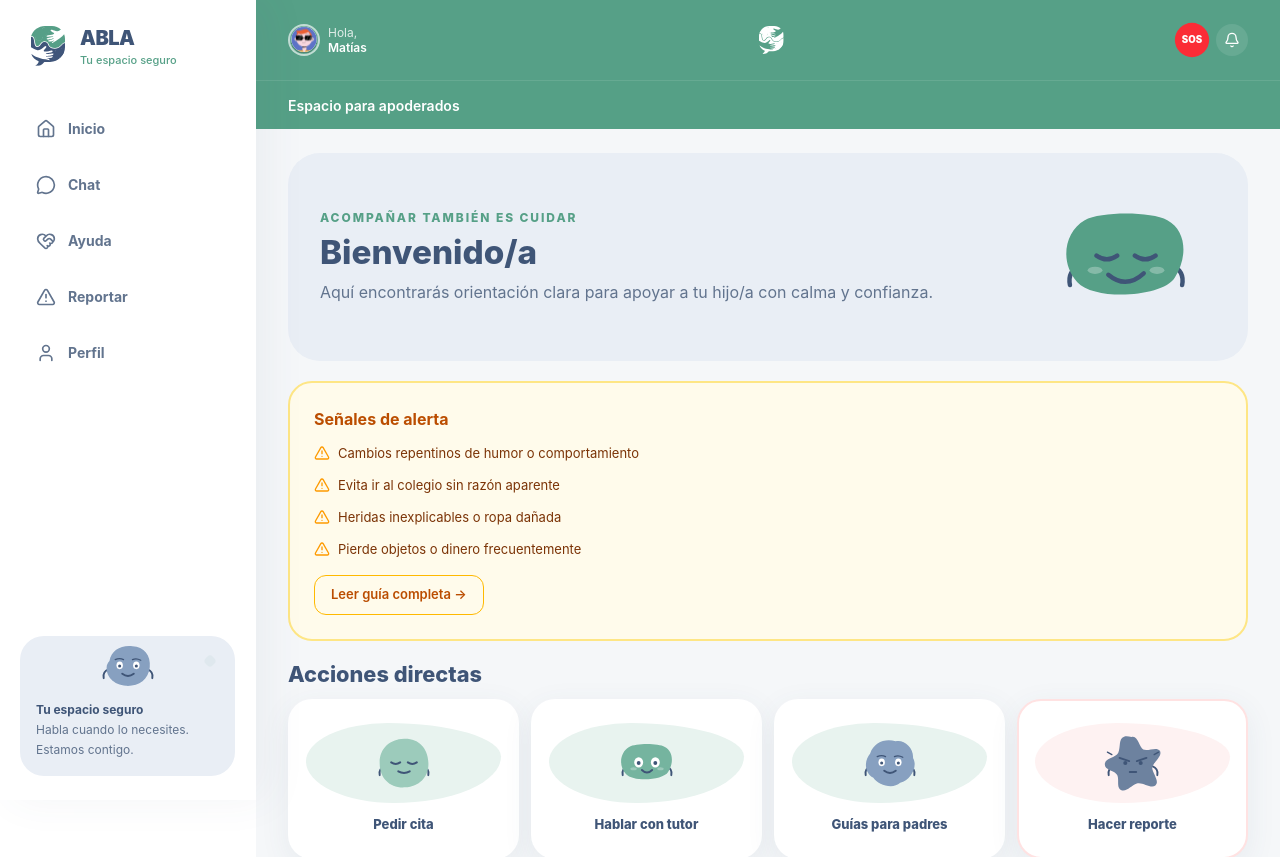
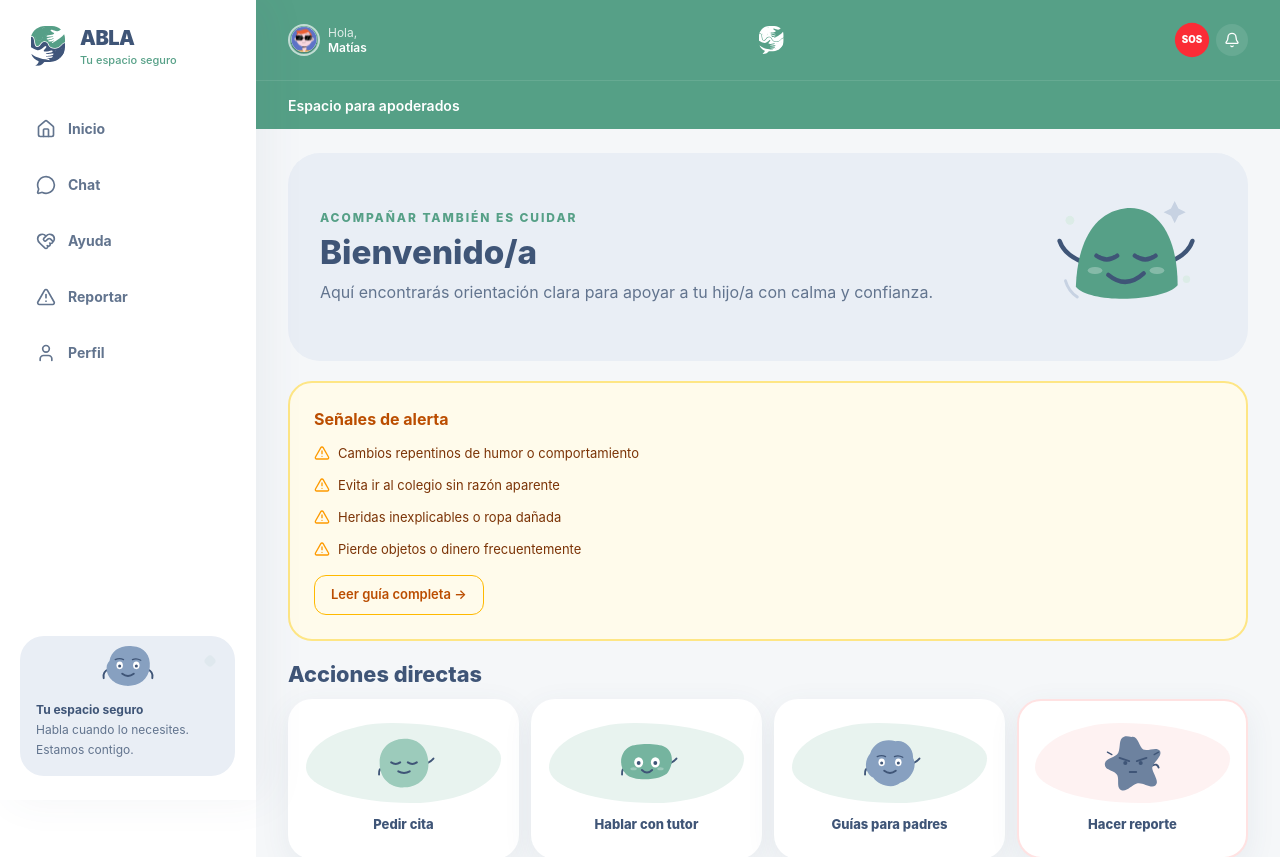
Before and after one commit to leandrodesignux-ux/ABLA-APP, a React (Vite) app: page /home/apoderado in a window 1280 px wide. Shown: the top 857 px of the page. Built offline with nearby package versions, Linux system fonts and the light colour scheme.

Commit message:
feat: complete contextual character migration

```diff
--- a/src/pages/Encuesta.jsx
+++ b/src/pages/Encuesta.jsx
@@ -107,7 +107,7 @@ export default function Encuesta() {
             <motion.div key="inicio" {...stepMotion} className="min-h-[calc(100vh-96px)]">
               <Header title="Encuesta" showBack showIcons={false} />
               <div className="mx-auto flex w-full max-w-2xl flex-col items-center px-4 pt-8 text-center">
-                <div className="grid h-52 w-52 place-items-center rounded-abla-blob bg-abla-green-soft"><AblaCharacter emotion="happy" shape="stack" size="xl" animate="float" decoration /></div>
+                <div className="relative grid h-52 w-52 place-items-center overflow-hidden rounded-[46%_54%_42%_58%/58%_44%_56%_42%] bg-abla-green-soft"><span className="absolute right-5 top-7 h-12 w-16 rounded-abla-card bg-white/55" /><AblaCharacter emotion="happy" shape="arch" pose="wave" gaze="right" interaction="celebrate" size="xl" animate="float" decoration blink /></div>
                 <h1 className="mt-8 text-center text-3xl font-black text-abla-blue md:text-4xl">¿Alguien te ayudó?</h1>
                 <p className="mt-3 px-6 text-center text-[14px] text-slate-500">
                   Cuéntanos quién te acompañó y ayuda a otros a encontrar el apoyo que necesitan.
@@ -162,7 +162,7 @@ export default function Encuesta() {
                           : 'border-transparent bg-white shadow-abla-card'
                       }`}
                     >
-                      <div className={`grid h-24 w-full place-items-center rounded-abla-blob ${visual.tone}`}><AblaCharacter emotion={visual.emotion} shape={visual.shape} size="sm" /></div>
+                      <div className={`grid h-24 w-full place-items-center rounded-[44%_56%_48%_52%/58%_44%_56%_42%] ${visual.tone}`}><AblaCharacter emotion={visual.emotion} shape={visual.shape} pose={index % 3 === 0 ? 'hide' : index % 3 === 1 ? 'point' : 'rest'} gaze={index % 2 ? 'right' : 'left'} interaction={visual.emotion === 'report' ? 'alert' : 'curious'} interactive selected={categoriaSeleccionada?.id === categoria.id} size="sm" /></div>
                       <div className="mt-3 text-[13px] font-extrabold text-abla-blue">{categoria.label}</div>
                     </motion.button>
                   )})}
@@ -347,7 +347,7 @@ export default function Encuesta() {
                   transition={{ type: 'spring', stiffness: 260, damping: 18 }}
                   className="flex h-40 w-40 items-center justify-center rounded-abla-blob bg-abla-green-soft"
                 >
-                  <AblaCharacter emotion="success" shape="soft-star" size="xl" decoration />
+                  <AblaCharacter emotion="success" shape="soft-star" pose="open" interaction="celebrate" size="xl" decoration blink />
                 </motion.div>
                 <h1 className="mt-5 text-3xl font-black text-abla-blue">¡Gracias!</h1>
                 <p className="mt-2 px-8 text-center text-[14px] text-slate-500">
--- a/src/pages/FAQs.jsx
+++ b/src/pages/FAQs.jsx
@@ -55,7 +55,7 @@ export default function FAQs() {
               <h1 className="abla-page-title mt-2">Lo que necesitas saber</h1>
               <p className="mt-2 max-w-xl text-sm leading-6 text-slate-500">Explora dudas frecuentes según tu perfil y encuentra orientación confiable.</p>
             </div>
-            <div className="hidden place-items-center md:grid"><AblaCharacter emotion="help" shape="pill" size="lg" decoration /></div>
+            <div className="relative hidden h-28 place-items-center md:grid"><span className="absolute right-0 top-0 h-20 w-16 rotate-3 rounded-abla-card bg-white/70" /><AblaCharacter emotion="help" shape="pebble" pose="point" gaze="right" interaction="curious" size="lg" decoration blink /></div>
           </section>
           <div className="mt-4 flex gap-2 overflow-x-auto pb-1">
             <button
--- a/src/pages/HomeApoderado.jsx
+++ b/src/pages/HomeApoderado.jsx
@@ -1,4 +1,4 @@
-import { AnimatePresence, motion } from 'framer-motion'
+import { AnimatePresence, motion, useReducedMotion } from 'framer-motion'
 import { AlertTriangle, Bell, ChevronRight, Star } from 'lucide-react'
 import { useMemo } from 'react'
 import { useNavigate } from 'react-router-dom'
@@ -10,6 +10,7 @@ import { NEE_TYPES } from '../data/neeTypes.js'
 import { PROFESORES, CATEGORIAS_SITUACION } from '../data/profesoresData.js'
 import { LINEAS_EMERGENCIA } from '../data/recursosAyuda.js'
 import AblaCharacter from '../components/AblaCharacter.jsx'
+import { motionIfAllowed } from '../design/motion.js'
 
 const alertSigns = [
   'Cambios repentinos de humor o comportamiento',
@@ -20,6 +21,7 @@ const alertSigns = [
 
 export default function HomeApoderado() {
   const navigate = useNavigate()
+  const reducedMotion = useReducedMotion()
   const { user, certificadosNEE, reglamentoLeido, ratingsEncuesta } = useAppContext()
   const lineasUrgentes = LINEAS_EMERGENCIA.filter((linea) => linea.urgente)
 
@@ -99,7 +101,7 @@ export default function HomeApoderado() {
               <motion.button
                 type="button"
                 onClick={() => navigate('/chat/anonimo')}
-                animate={{ scale: [1, 1.08, 1] }}
+                animate={motionIfAllowed(reducedMotion, { scale: [1, 1.08, 1] })}
                 transition={{ duration: 1.2, repeat: Infinity, ease: 'easeInOut' }}
                 className="flex h-8 w-8 items-center justify-center rounded-full bg-red-500 text-[9px] font-black text-white"
                 aria-label="SOS"
@@ -155,7 +157,7 @@ export default function HomeApoderado() {
 
           <section className="mt-6 grid items-center gap-5 overflow-hidden rounded-abla-panel bg-abla-blue-soft p-5 md:grid-cols-[1fr_180px] md:p-8">
             <div><p className="text-xs font-extrabold uppercase tracking-[.16em] text-abla-green">Acompañar también es cuidar</p><h1 className="abla-page-title mt-2">Bienvenido/a</h1><p className="mt-2 text-sm leading-6 text-slate-500 md:text-base">Aquí encontrarás orientación clara para apoyar a tu hijo/a con calma y confianza.</p></div>
-            <div className="hidden md:grid md:place-items-center"><AblaCharacter emotion="safe" shape="pill" size="lg" animate="breathe" /></div>
+            <div className="hidden md:grid md:place-items-center"><AblaCharacter emotion="safe" shape="arch" pose="open" interaction="supportive" size="lg" animate="breathe" decoration blink /></div>
           </section>
 
           <section className="mt-5 rounded-abla-card border-2 border-amber-200 bg-amber-50 p-5 md:p-6">
@@ -187,13 +189,13 @@ export default function HomeApoderado() {
                 <motion.button
                   key={action.label}
                   type="button"
-                  whileHover={{ scale: 1.02 }}
+                  whileHover={motionIfAllowed(reducedMotion, { scale: 1.02 })}
                   whileTap={{ scale: 0.97 }}
                   transition={{ type: 'spring', stiffness: 400, damping: 17 }}
                   onClick={() => navigate(action.to)}
                   className={`flex min-h-40 flex-col items-center justify-center gap-3 rounded-abla-card border-2 bg-white p-4 shadow-abla-card transition-shadow hover:shadow-abla-float ${action.urgent ? 'border-red-100' : 'border-transparent'}`}
                 >
-                  <div className={`grid h-20 w-full place-items-center rounded-abla-blob ${action.urgent ? 'bg-red-50' : 'bg-abla-green-soft'}`}><AblaCharacter emotion={action.emotion} shape={action.shape} size="sm" /></div>
+                  <div className={`grid h-20 w-full place-items-center rounded-[44%_56%_46%_54%/56%_44%_56%_44%] ${action.urgent ? 'bg-red-50' : 'bg-abla-green-soft'}`}><AblaCharacter emotion={action.emotion} shape={action.shape} pose={action.urgent ? 'tense' : 'point'} gaze="right" interaction={action.urgent ? 'alert' : 'supportive'} interactive size="sm" /></div>
                   <span className="text-[13px] font-extrabold text-abla-blue">{action.label}</span>
                 </motion.button>
               ))}
--- a/src/pages/Perfil.jsx
+++ b/src/pages/Perfil.jsx
@@ -78,7 +78,7 @@ export default function Perfil() {
       <div className="mx-auto w-full max-w-[390px] md:max-w-3xl lg:max-w-6xl">
         <div className="relative md:mx-4 md:mt-5">
           <div className="h-[160px] w-full bg-abla-green md:h-[190px] md:rounded-abla-panel" />
-          <div className="absolute right-8 top-5 hidden opacity-25 md:block"><AblaCharacter emotion="calm" shape="blob" size="xl" decoration /></div>
+          <div className="absolute right-8 top-5 hidden opacity-25 md:block"><AblaCharacter emotion="calm" shape="pebble" pose="rest" interaction="calm" size="xl" animate="breathe" decoration /></div>
 
           <div className="absolute left-1/2 top-[160px] -translate-x-1/2 -translate-y-1/2">
             <div className="h-20 w-20 overflow-hidden rounded-full border-[4px] border-white bg-white shadow-md">
--- a/src/pages/ReporteForm.jsx
+++ b/src/pages/ReporteForm.jsx
@@ -99,7 +99,7 @@ export default function ReporteForm() {
       <Header title={title} showBack showIcons={false} />
 
       <div className="mx-auto w-full max-w-3xl px-4 pb-10 md:px-6">
-        <div className="mt-6 rounded-abla-card bg-abla-blue-soft p-5 md:flex md:items-center md:gap-5"><AblaCharacter emotion="safe" shape="pill" size="sm" /><div><p className="text-xs font-extrabold uppercase tracking-[.14em] text-abla-green">Paso a paso</p><h1 className="mt-1 text-xl font-black text-abla-blue md:text-2xl">Cuéntanos lo que ocurrió</h1><p className="mt-1 text-sm leading-5 text-slate-500">Completa solo lo que recuerdes. Puedes mantener tu identidad anónima.</p></div><div className="ml-auto mt-4 flex items-center gap-2 md:mt-0" aria-label="Progreso del reporte"><span className="h-3 w-8 rounded-full bg-abla-green" /><span className="h-3 w-3 rounded-abla-blob bg-abla-green/40" /><span className="h-3 w-3 rounded-full bg-abla-blue/15" /></div></div>
+        <div className="mt-6 rounded-abla-card bg-abla-blue-soft p-5 md:flex md:items-center md:gap-5"><AblaCharacter emotion="safe" shape="arch" pose="open" interaction="supportive" size="sm" /><div><p className="text-xs font-extrabold uppercase tracking-[.14em] text-abla-green">Paso a paso</p><h1 className="mt-1 text-xl font-black text-abla-blue md:text-2xl">Cuéntanos lo que ocurrió</h1><p className="mt-1 text-sm leading-5 text-slate-500">Completa solo lo que recuerdes. Puedes mantener tu identidad anónima.</p></div><div className="ml-auto mt-4 flex items-center gap-2 md:mt-0" aria-label="Progreso del reporte"><span className="h-3 w-8 rounded-full bg-abla-green" /><span className="h-3 w-3 rounded-abla-blob bg-abla-green/40" /><span className="h-3 w-3 rounded-full bg-abla-blue/15" /></div></div>
 
         <div className="mt-5 rounded-abla-card bg-white p-5 shadow-abla-card md:p-6">
           <FieldLabel>Describe lo que ocurrió</FieldLabel>
@@ -207,7 +207,7 @@ export default function ReporteForm() {
             className="mt-2 flex w-full items-center justify-center gap-4 rounded-abla-card border-2 border-dashed border-abla-green/35 bg-abla-green-soft px-5 py-6 text-left transition-colors hover:bg-abla-green-mist"
             aria-label="Adjuntar evidencia"
           >
-            <div className="relative"><AblaCharacter emotion="help" shape="stack" size="sm" /><FileImage className="absolute -right-2 -top-1 h-7 w-7 rounded-md bg-white p-1 text-abla-blue shadow-abla-card" /></div>
+            <div className="relative"><AblaCharacter emotion="help" shape="pebble" pose="point" gaze="right" interaction="curious" interactive size="sm" /><FileImage className="absolute -right-2 -top-1 h-7 w-7 rounded-md bg-white p-1 text-abla-blue shadow-abla-card" /></div>
             <div><div className="text-[13px] font-bold text-abla-blue">Adjunta una foto, captura o video</div><div className="mt-1 text-[12px] text-slate-500">La evidencia puede ayudar a comprender lo ocurrido · Demostración</div></div><Upload className="ml-auto h-5 w-5 shrink-0 text-abla-green" />
           </motion.button>
         </div>
@@ -269,7 +269,7 @@ export default function ReporteForm() {
                 className="mx-auto flex h-32 w-32 items-center justify-center rounded-abla-blob bg-abla-green-soft"
                 aria-hidden="true"
               >
-                <AblaCharacter emotion="success" shape="blob" size="lg" decoration />
+                <AblaCharacter emotion="success" shape="soft-star" pose="open" interaction="celebrate" size="lg" decoration blink />
               </motion.div>
               <div className="mt-4 text-xl font-black text-abla-blue">Reporte enviado</div>
               <div className="mt-1 text-[13px] text-slate-600">Gracias por contarlo.</div>
```
